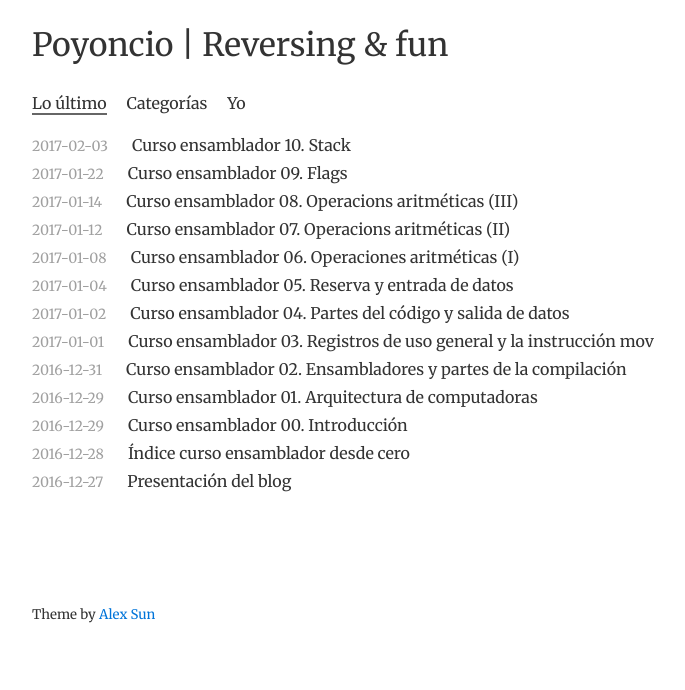
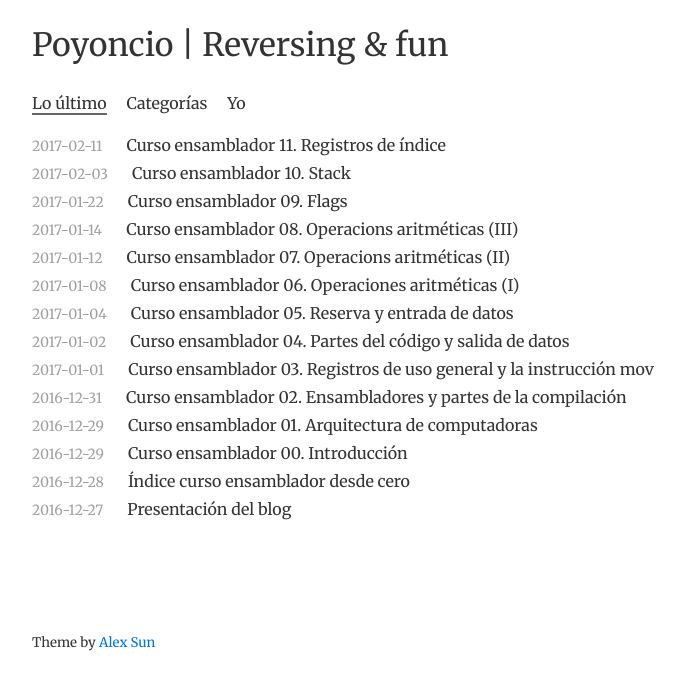
Before and after one commit to Poyoncio/poyoweb, a Jekyll site: the page built from index.html, in a window 1280 px wide. Shown: the top 690 px of the page, without its empty margins (224-909 px from the left). Built offline with Jekyll 4.4.1, drawn with Linux system fonts in a browser that asks for light colours; nearby versions of some CDN libraries.

Commit message:
Update and rename asd.md to 2017-02-11-Curso-ensamblador-10-Registros-de-indice.md

```diff
--- a/_posts/asd.md
+++ b/_posts/2017-02-11-Curso-ensamblador-10-Registros-de-indice.md
@@ -1,3 +1,9 @@
+---
+layout: post
+title: Curso ensamblador 11. Registros de índice
+date: 2017-02-11
+---
+--------------------
 En el [anterior post](http://poyoncio.com/2017/02/03/Curso-ensamblador-10-Stack/) vimos lo que era el Stack, y cuales eran los operadores básicos, en el post de hoy, veremos los registros del stack, también conocido como **registros de índice**.
 
 Tal y como se comento anteriormente en el post de los [registros de uso general](http://poyoncio.com/2017/01/01/Curso-ensamblador-03-Registros-de-uso-general-y-mov/), existen diversos registros, diferenciados por unas cualidades especiales que poseen. Los que hoy trataremos son esenciales para el correcto funcionamiento del stack y son muy utilizados en los lenguajes de más alto nivel derivados de ensamblador. Así que, sin más dilación, demos paso a estos registros.
```
